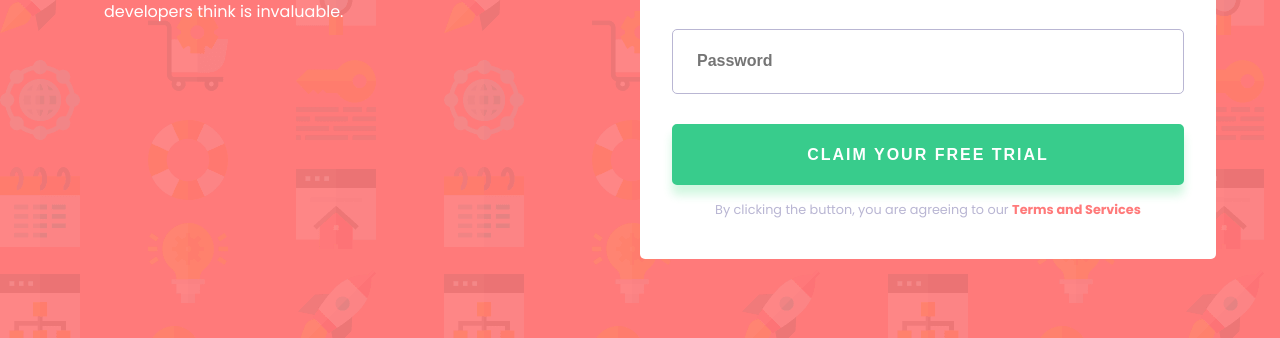
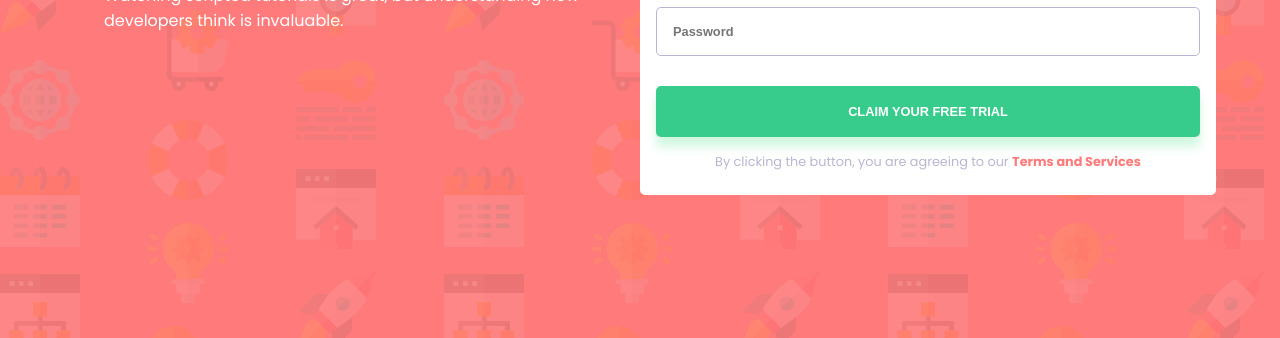
Before and after one commit to nikkuv/intro-component-with-signup-form, a plain HTML site: page intro-component-with-signup-form-master/index.html in a window 1280 px wide. Shown: the part 462-800 px from the top of the page. Drawn offline with Linux system fonts and the light colour scheme.

Commit message:
final submission

```diff
--- a/intro-component-with-signup-form-master/index.html
+++ b/intro-component-with-signup-form-master/index.html
@@ -51,7 +51,7 @@
        <button type="submit">Claim your free trial</button>
      </div>
      <div class="form-footer">
-       <p> By clicking the button, you are agreeing to our <a href="#" id="link"> Terms and Services</a></p>
+       <p> By clicking the button, you are agreeing to our <a href="#" aria-label="link" id="link"> Terms and Services</a></p>
      </div>
     </form>
     </div>
--- a/intro-component-with-signup-form-master/style.css
+++ b/intro-component-with-signup-form-master/style.css
@@ -28,23 +28,22 @@ body{
     width: 90%;
     height: 100vh;
 }
+
 .part-1,.part-2{
     margin: auto 0;
 }
-
 
 .container > div{
     flex: 1;
 }
 
-
 .part-1 h1{
-    font-size: calc(3rem * 1vw) ;
+    font-size: clamp(2rem, 3vw, 3rem);
     padding:  0 2.5rem;
 }
 
 .part-1 p{
-    font-size: calc(1.2rem * 1vw);
+    font-size: cclamp(1rem, 1vw, 2rem);
     padding: 2.5rem;
 }
 
@@ -60,26 +59,26 @@ body{
 form{
     background-color: #fff;
     color: #000;
-    padding: 2rem;
-    margin: 2rem 0;
+    padding: 1rem;
+    margin: 1rem 0;
     border-radius: 5px;
 }
 
 input{
     display: block;
     width: 100%;
-    padding: 1.5rem;
+    padding: 1rem;
     border-radius: 5px;
     border: 1px solid var(--grayish-blue);
     font-weight: 600;
 }
 
 input::placeholder{
-    font-size: 1rem;
+    font-size: clamp(.8rem, 1vw, 1rem);
 }
 
 .form{
-    margin: 2rem 0;
+    margin: 1rem 0;
 }
 
 input:focus{
@@ -91,7 +90,7 @@ input:focus{
 button{
     display: block;
     width: 100%;
-    padding: 1.2rem;
+    padding: 1rem;
     background-color: var(--green);
     text-align: center;
     color: white;
@@ -99,17 +98,16 @@ button{
     margin: 0.5rem 0;
     border-radius: 5px;
     text-transform: uppercase;
-    font-size: 1rem;
+    font-size: clamp(.5rem, 1vw, 1rem);
     box-shadow: 0px 10px 10px rgba(24, 216, 98, 0.2);
     outline: none;
     font-weight: 600;
-    letter-spacing: 2px;
 }
 
 .form-footer{
     text-align: center;
     color: var(--grayish-blue);
-    font-size: 0.8rem;
+    font-size: clamp(.8rem, 1vw, 1rem);
     padding: .5rem;
 }
 
```
